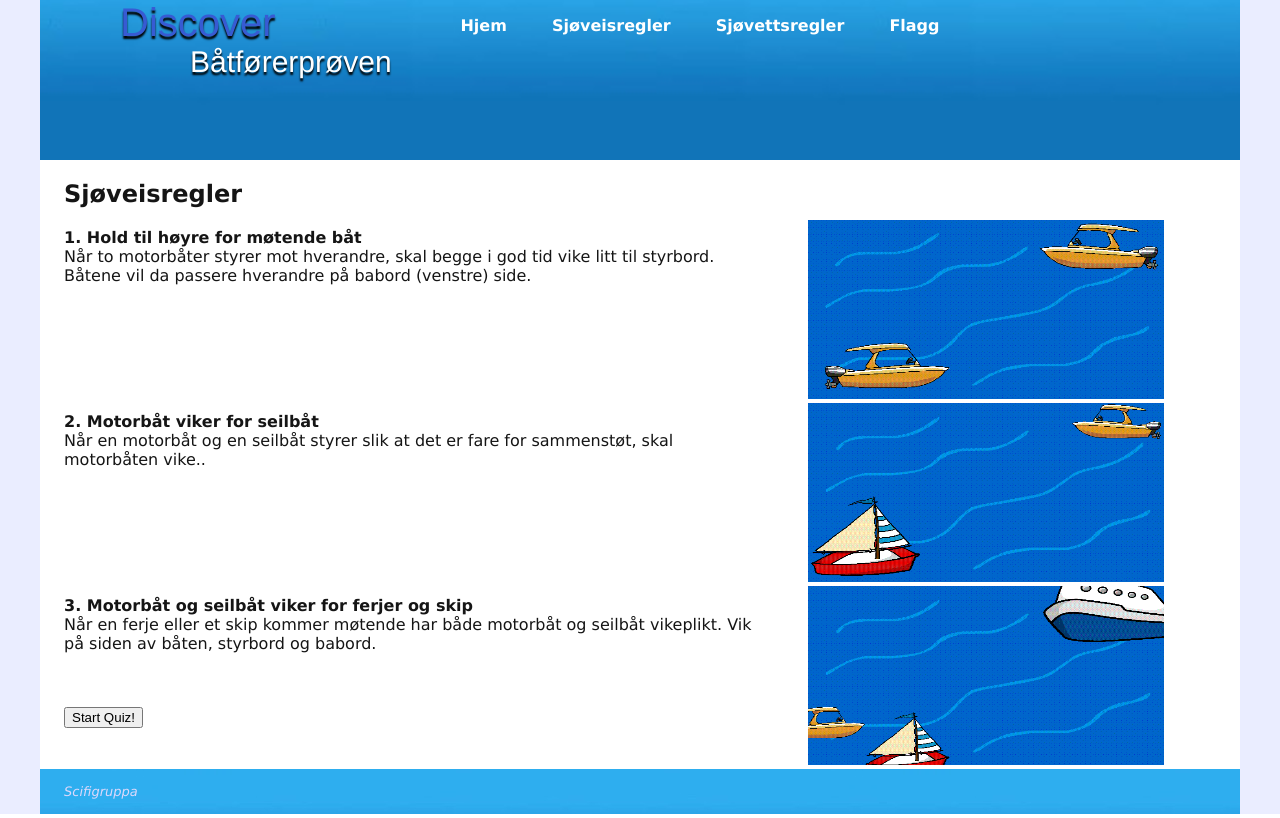
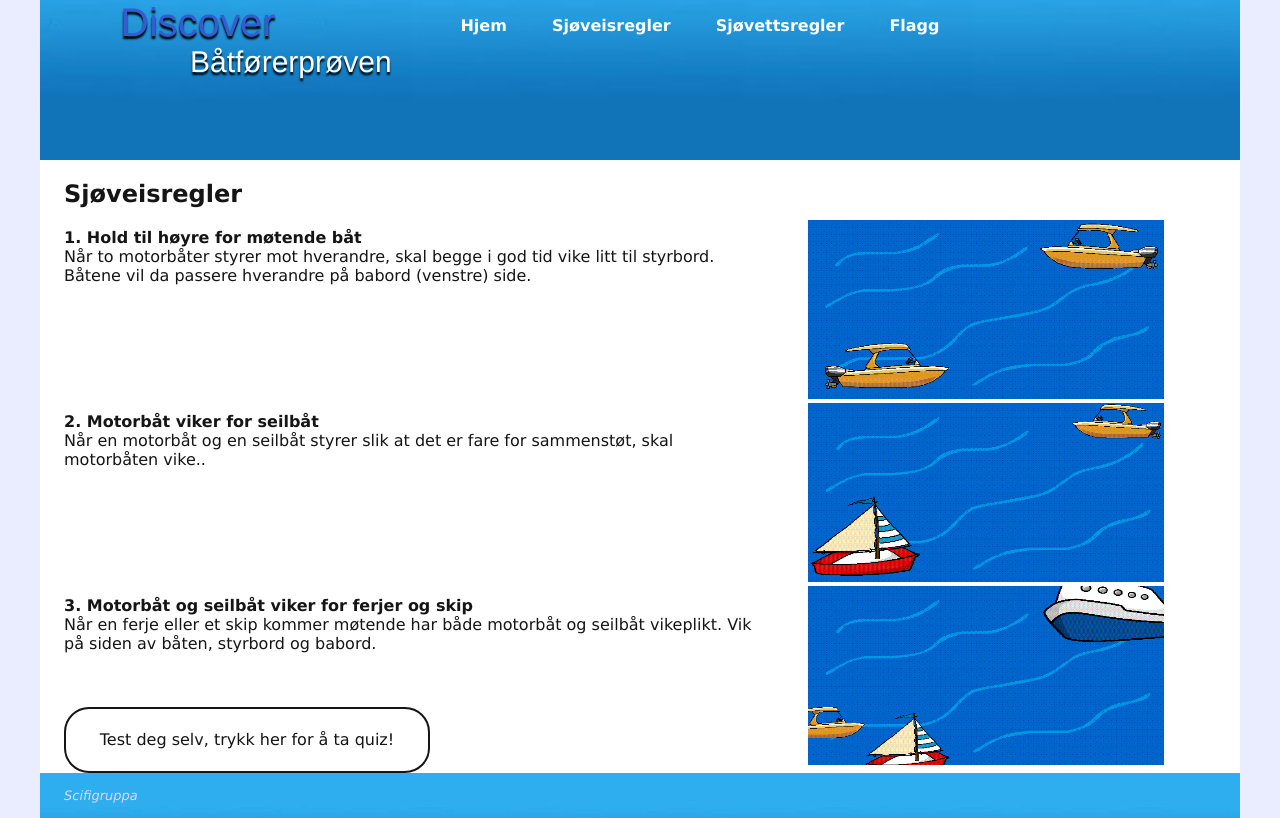
Before and after one commit to SciFiGruppa/INT1000, a PHP site: page /sjoveisregler.php in a window 1280 px wide. Run offline with PHP 8.4, Linux system fonts and the light colour scheme; data comes from the database, SQL or seed files in the repository.

Commit message:
Endra på quiz knappen

```diff
--- a/sjoveisregler.php
+++ b/sjoveisregler.php
@@ -58,7 +58,10 @@
 
 				<br>
 				<br>
-				<button id="startQuizButton">Start Quiz!</button>
+
+				<div id="startQuizButton" style="border: 2px solid; border-radius: 25px; width: 350px; height: 50px; padding: 6px; text-align: center; vertical-align: middle; line-height: 50px;">
+					Test deg selv, trykk her for å ta quiz!
+				</div>
 			</article>
 
 			<!-- SIDEBAR -->
```
